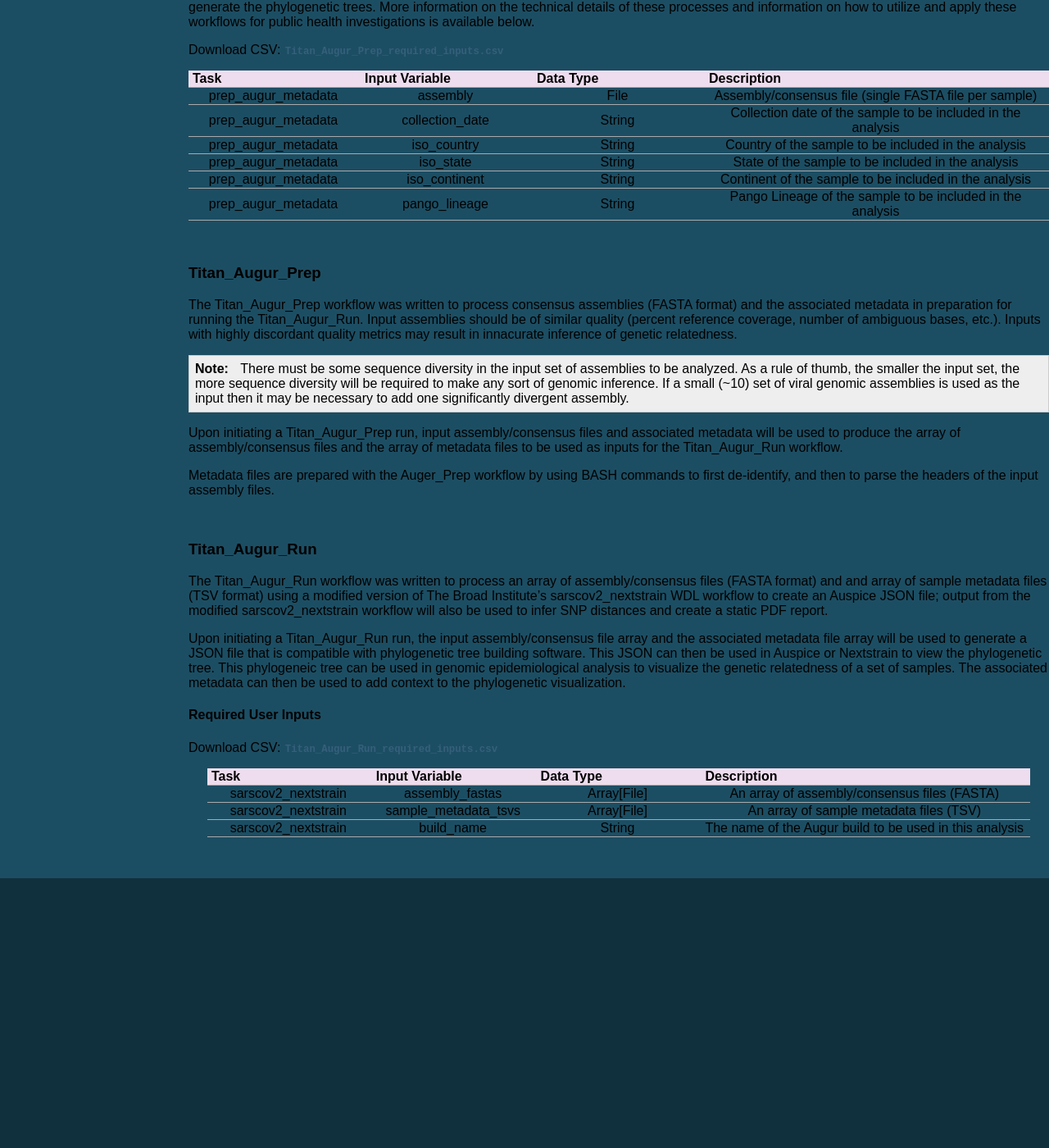
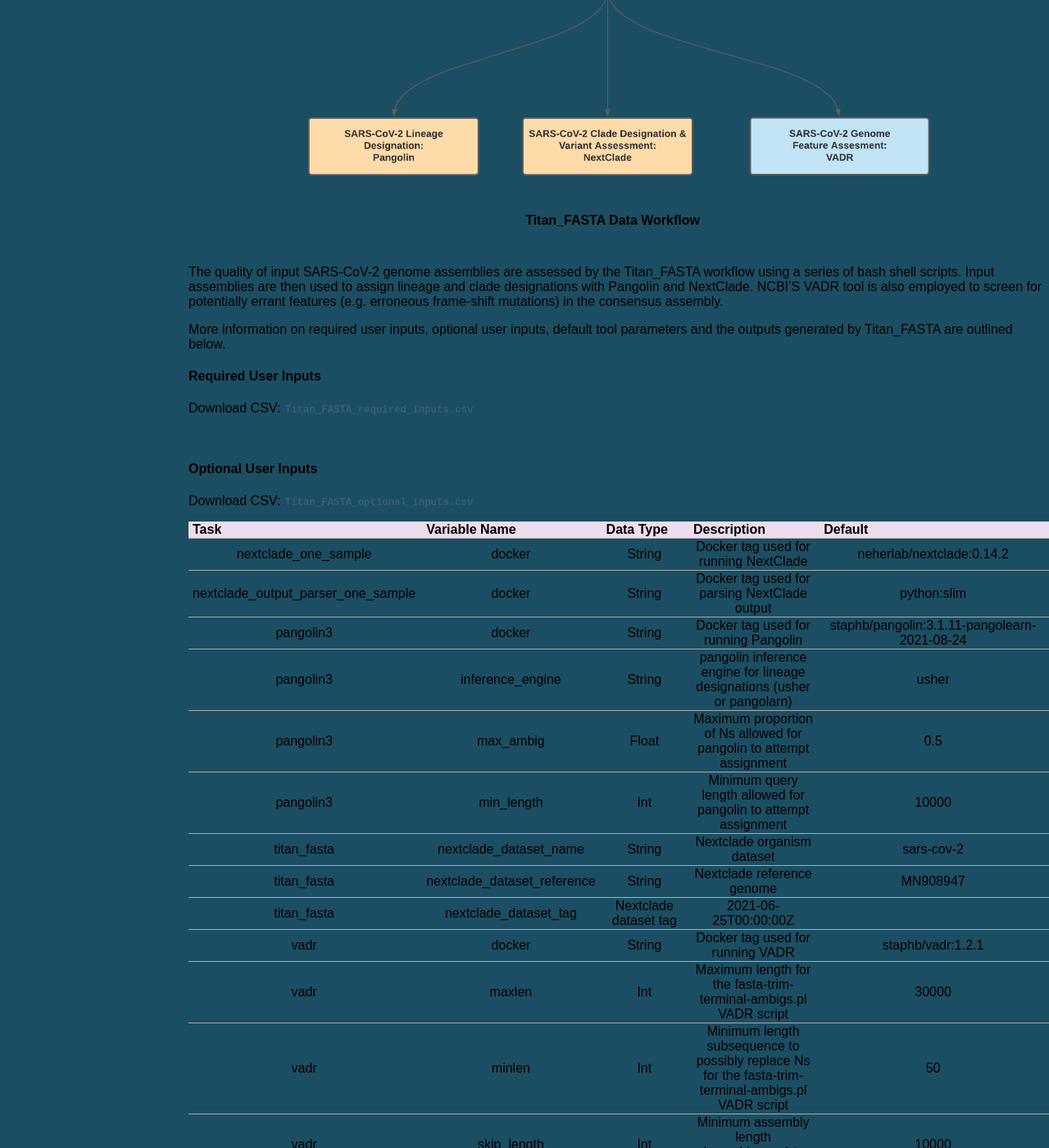
Before and after one commit to theiagen/public_health_viral_genomics, a Sphinx documentation site: the page built from docs/source/titan_workflows.rst, in a window 1280 px wide and 1400 px high, scrolled down 14870 px. Shown: the whole window at 82% size. Built offline with Sphinx 7.4.7, drawn with Linux system fonts in a browser that asks for light colours; pages that are not in the unit, such as notebooks, are missing from menus; some of the changed text lies outside the part shown.

Commit message:
Add titan_fasta descriptions

```diff
--- a/docs/source/titan_workflows.rst
+++ b/docs/source/titan_workflows.rst
@@ -239,6 +238,56 @@ Download CSV: :download:`Titan_ONT_default_outputs.csv <tables/titan_workflows/t
    :header-rows: 1
 
 |
+
+Titan_FASTA
+=========
+The Titan_FASTA workflow was written to process SARS-CoV-2 assembly files to infer the quality of the input assembly and assign SARS-CoV-2 lineage and clade types as outlined in the Titan_FASTA data workflow below.
+
+.. figure:: images/Titan_FASTA.png
+   :width: 800
+   :alt: Titan_FASTA workflow
+   :figclass: align-center
+
+   **Titan_FASTA Data Workflow**
+
+The quality of input SARS-CoV-2 genome assemblies are assessed by the Titan_FASTA workflow using a series of bash shell scripts. Input assemblies are then used to assign lineage and clade designations with Pangolin and NextClade. NCBI’S VADR tool is also employed to screen for potentially errant features (e.g. erroneous frame-shift mutations) in the consensus assembly.
+
+More information on required user inputs, optional user inputs, default tool parameters and the outputs generated by Titan_FASTA are outlined below.
+
+Required User Inputs
+********************
+Download CSV: :download:`Titan_FASTA_required_inputs.csv <tables/titan_workflows/titan_fasta_required_inputs.csv>`
+
+.. csv-table::
+   :file: tables/titan_workflows/titan_fasta_required_inputs.csv
+   :widths: 20, 20, 20, 40
+   :header-rows: 1
+
+|
+
+Optional User Inputs
+********************
+
+Download CSV: :download:`Titan_FASTA_optional_inputs.csv <tables/titan_workflows/titan_fasta_optional_inputs.csv>`
+
+.. csv-table::
+  :file: tables/titan_workflows/titan_fasta_optional_inputs.csv
+  :widths: 10, 10, 10, 10, 20
+  :header-rows: 1
+
+|
+
+Outputs
+********************
+Download CSV: :download:`Titan_FASTA_default_outputs.csv <tables/titan_workflows/titan_fasta_outputs.csv>`
+
+.. csv-table::
+   :file: tables/titan_workflows/titan_fasta_outputs.csv
+   :widths: 20, 20, 60
+   :header-rows: 1
+
+|
+
 
 Titan Workflows for Genomic Epidemiology
 --------------------------------------------
```
Also changed, not shown: other parts of docs/source/titan_workflows.rst (+9 -10 lines).
